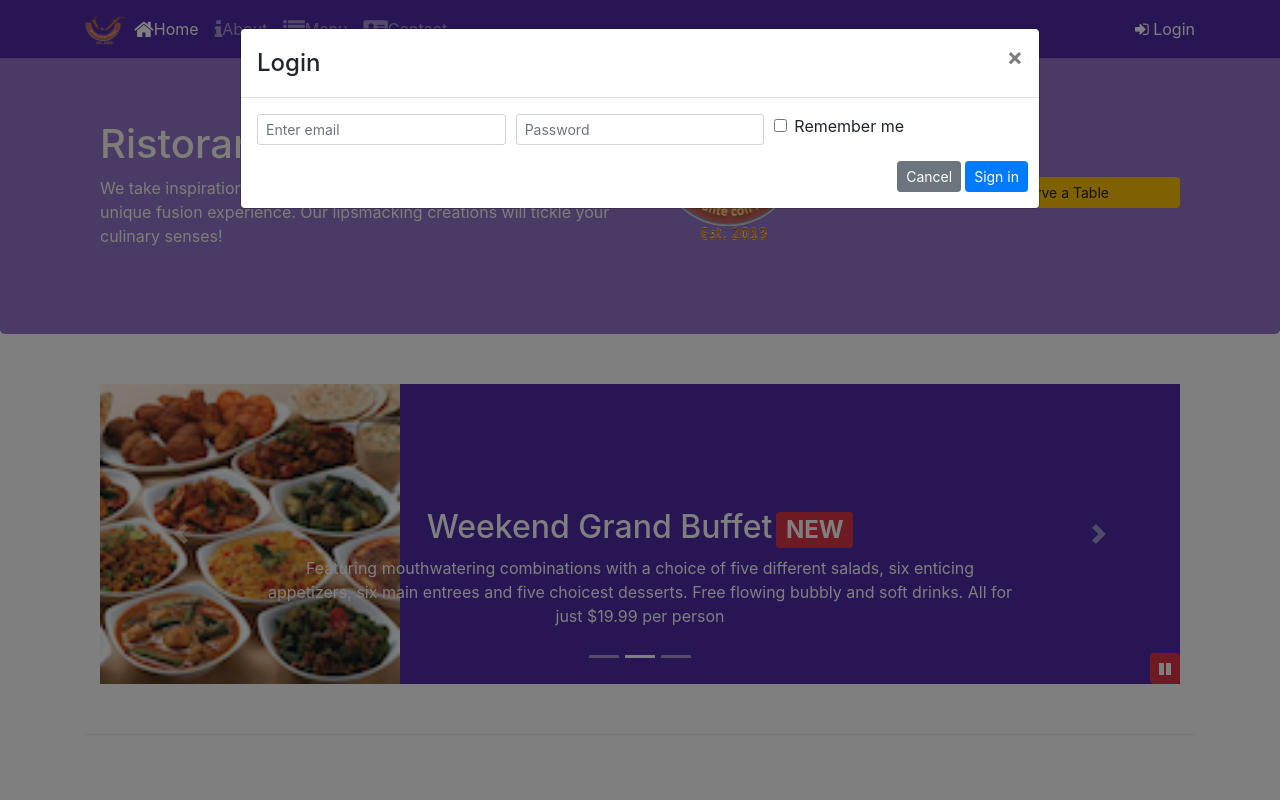
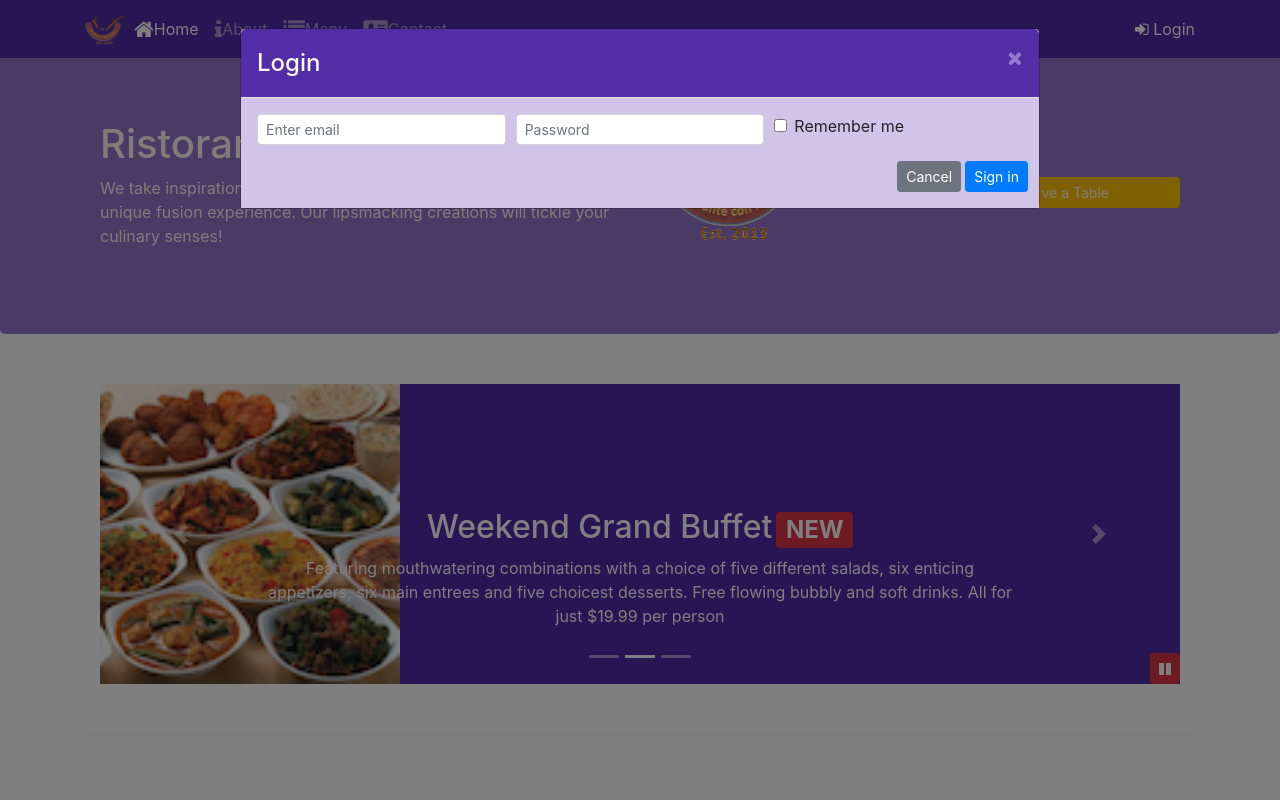
Before and after one commit to baluevD/Coursera-Bootstrap-4, a website: page index.html in a window 1280 px wide. Both pictures are taken after a click on the button "Login". Shown: the top 800 px of the page. Drawn offline with nearby package versions, Linux system fonts and the light colour scheme.

Commit message:
Assignment Four

```diff
--- a/css/styles.scss
+++ b/css/styles.scss
@@ -71,3 +71,15 @@ body {
     bottom: 0px;
     z-index: 1;
 }
+
+.modal-header {
+    background-color: $background-dark;
+    color: floralwhite;
+    .close {
+        color: $background-pale;
+    }
+}
+
+.modal-body {
+    background-color: $background-pale;
+}
--- a/index.html
+++ b/index.html
@@ -31,7 +31,7 @@
                                 class="fa fa-address-card fa-lg"></span>Contact</a></li>
                 </ul>
                 <span class="navbar-text">
-                    <a data-toggle="modal" data-target="#loginModal">
+                    <a role="button" id="loginButton">
                         <span class="fa fa-sign-in"></span> Login</a>
                 </span>
             </div>
@@ -39,7 +39,6 @@
     </nav>
     <div id="loginModal" class="modal fade" role="dialog">
         <div class="modal-dialog modal-lg" role="content">
-            <!-- Modal content-->
             <div class="modal-content">
                 <div class="modal-header">
                     <h4 class="modal-title">Login </h4>
@@ -154,7 +153,7 @@
                     <img src="./img/logo.png" class="img-fluid">
                 </div>
                 <div class="col-12 col-sm-3 align-self-center">
-                    <a role="button" class="btn btn-warning btn-sm btn-block" data-toggle="modal" data-target="#reserveModal" href="">Reserve a Table</a>
+                    <a role="button" class="btn btn-warning btn-sm btn-block" id="reserveButton">Reserve a Table</a>
                 </div>
             </div>
         </div>
@@ -320,6 +319,12 @@
                     $("#carouselButton").children("span").addClass('fa-pause');
                 }
             });
+            $("#reserveButton").click(function() {
+                $("#reserveModal").modal("show");
+            });
+            $("#loginButton").click(function() {
+                $("#loginModal").modal("show");
+            });
         });
     </script>
 </body>
```
Also changed, not shown: css/styles.css.
